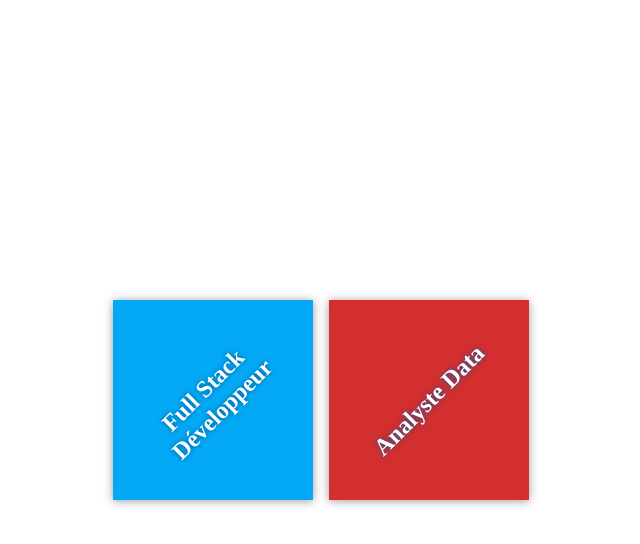
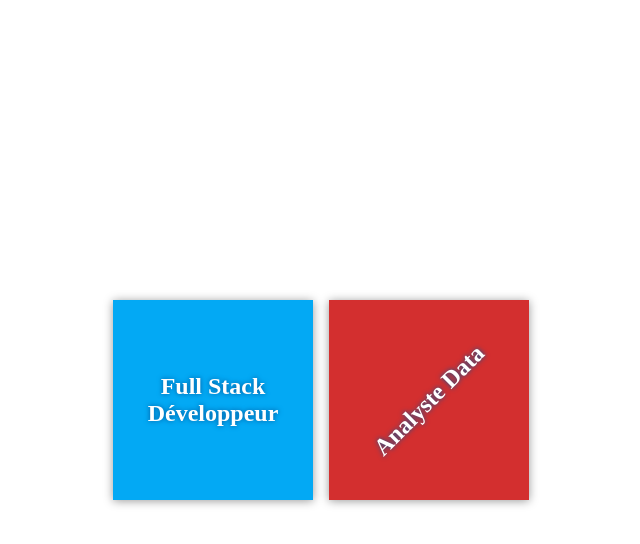
Before and after one commit to assinam/mwasinumerik, a plain HTML site: page index.html in a window 1280 px wide. In both pictures the pointer is over the element "Full Stack Développeur". Shown: the whole page, without its empty margins (319-959 px from the left). Drawn offline with Linux system fonts and the light colour scheme; files that its build step writes are made by us from their sources.

Commit message:
add animation to profession headings

```diff
--- a/css/app.css
+++ b/css/app.css
@@ -40,9 +40,14 @@ body {
     text-align: center;
 }
 
+.profession:hover h2 {
+    transform: rotate(0deg);
+}
+
 h2 {
     margin: 0;
     transform: rotate(-45deg);
+    transition: transform 0.5s;
     text-shadow: 0 0 5px #01579b;
 }
 
```
